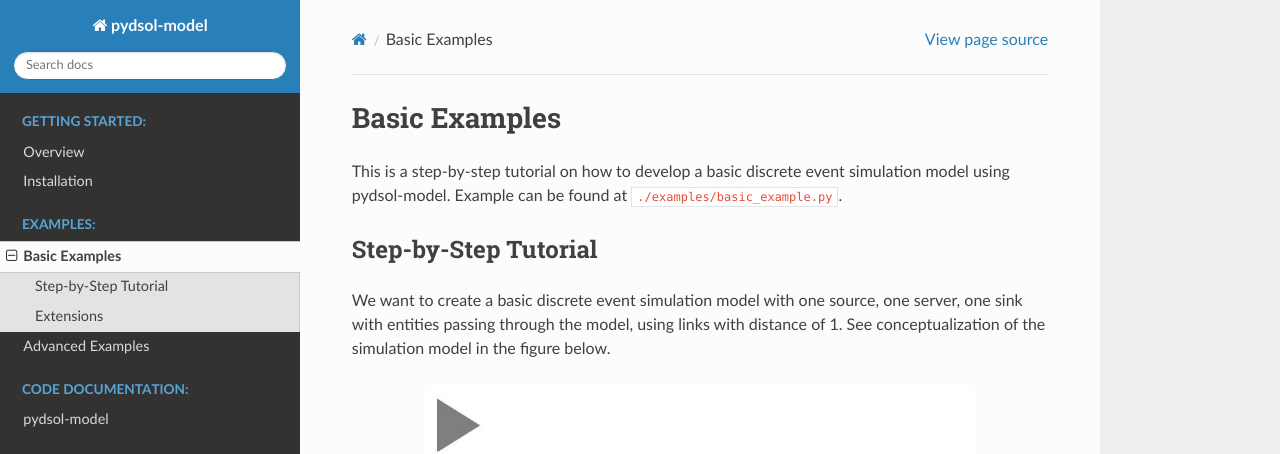
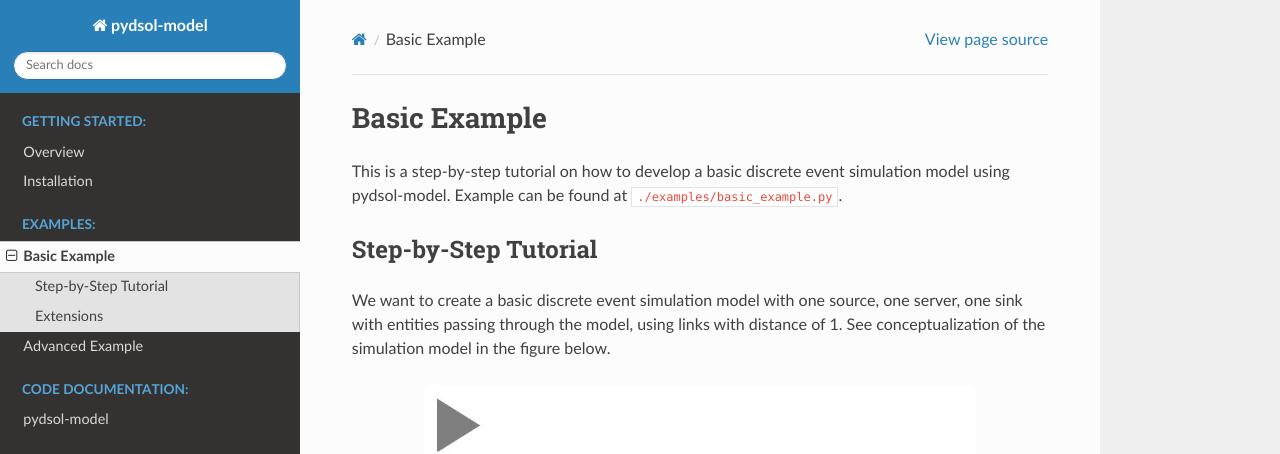
Before and after one commit to imvs95/pydsol-model, a Sphinx documentation site: the page built from docs/source/basic_example.rst, in a window 1280 px wide and 900 px high. Shown: the top 454 px of the window. Built offline with Sphinx 7.4.7 and the Read the Docs theme 2.0.0, drawn with Linux system fonts in a browser that asks for light colours.

Commit message:
update docs

```diff
--- a/docs/source/advanced_example.rst
+++ b/docs/source/advanced_example.rst
@@ -1,5 +1,5 @@
 ==============================
-Advanced Examples
+Advanced Example
 ==============================
 
 This is a step-by-step tutorial on how to develop and experiment with a advanced discrete event simulation model using pydsol-model.
--- a/docs/source/basic_example.rst
+++ b/docs/source/basic_example.rst
@@ -1,5 +1,5 @@
 ========================
-Basic Examples
+Basic Example
 ========================
 
 This is a step-by-step tutorial on how to develop a basic discrete event simulation model using pydsol-model.
```
